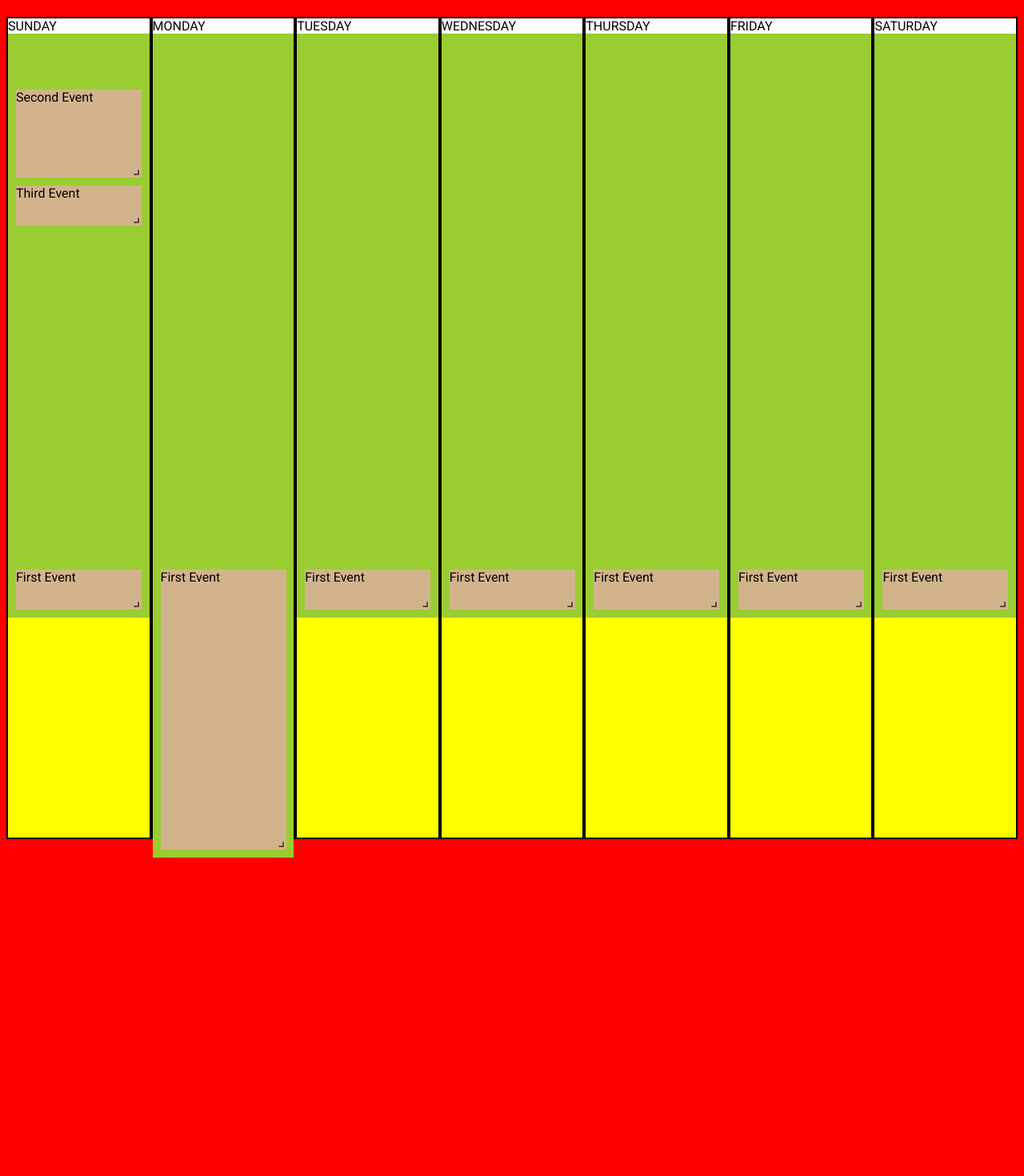
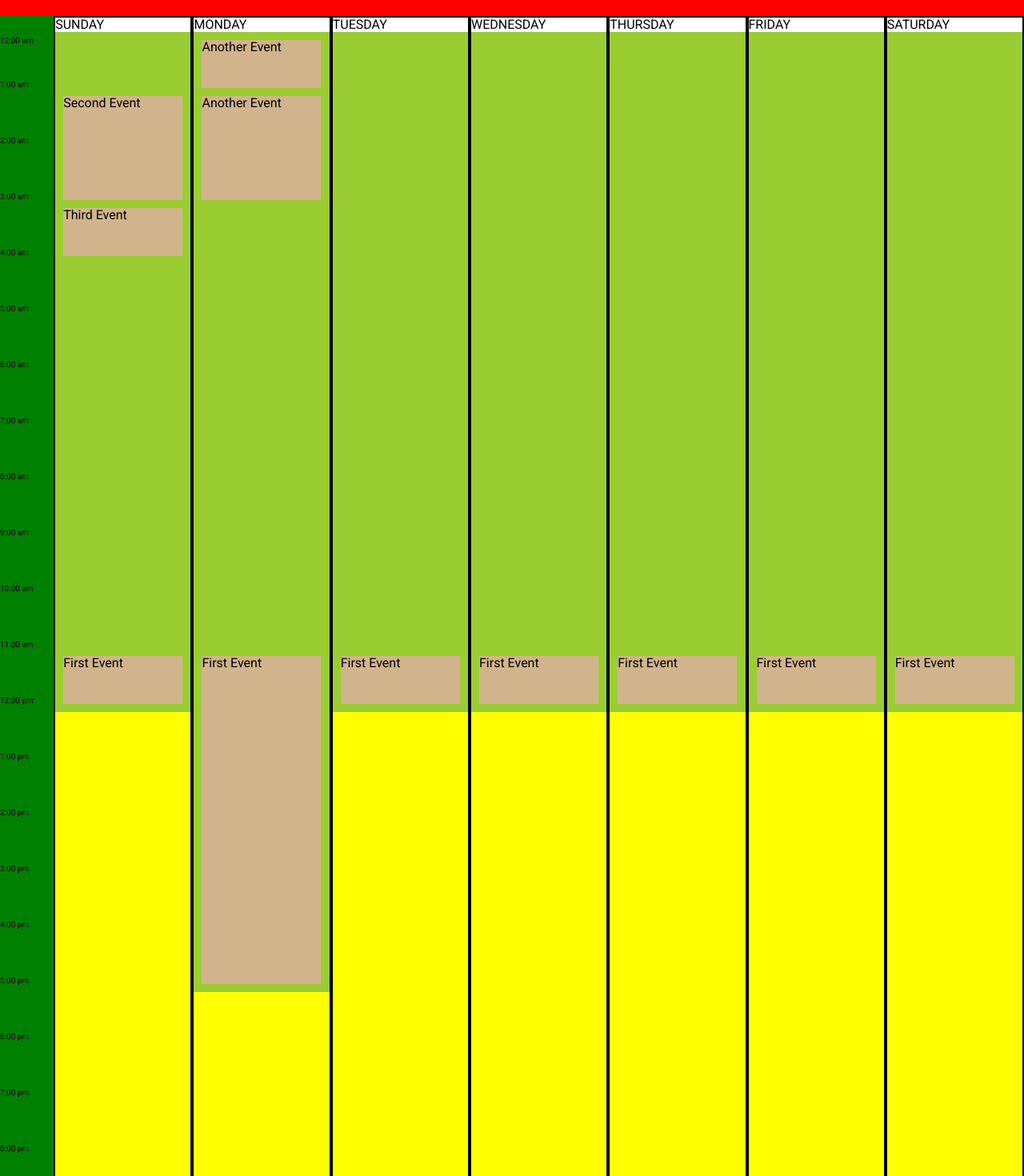
Before and after one commit to himanshuc3/LiveTable, a React (Create React App) app in the folder client/: page /timetable in a window 1280 px wide. Shown: the part 60-1530 px from the top of the page at 80% size. Before the commit the page ends 1132 px from the top, so only its background shows below. Built offline with nearby package versions, Linux system fonts and the light colour scheme.

Commit message:
Tiny bit better table

```diff
--- a/client/package.json
+++ b/client/package.json
@@ -13,5 +13,8 @@
     "build": "react-scripts build",
     "test": "react-scripts test --env=jsdom",
     "eject": "react-scripts eject"
+  },
+  "devDependencies": {
+    "react-modal": "3.4.4"
   }
 }
--- a/client/public/index.html
+++ b/client/public/index.html
@@ -8,6 +8,7 @@
       manifest.json provides metadata used when your web app is added to the
       homescreen on Android. See https://developers.google.com/web/fundamentals/engage-and-retain/web-app-manifest/
     -->
+    <link rel="stylesheet" href="https://cdnjs.cloudflare.com/ajax/libs/normalize/8.0.0/normalize.min.css">
     <link href="https://fonts.googleapis.com/css?family=Roboto:300i,400,400i" rel="stylesheet">
     <link rel="manifest" href="%PUBLIC_URL%/manifest.json">
     <link rel="shortcut icon" href="%PUBLIC_URL%/favicon.ico">
--- a/client/src/components/App.js
+++ b/client/src/components/App.js
@@ -25,6 +25,16 @@ class App extends Component {
         }
       ],
       "MONDAY":[
+        {
+          "eventName": "Another Event",
+          "startTime":0,
+          "endTime": 1,
+        },
+        {
+          "eventName": "Another Event",
+          "startTime":0,
+          "endTime": 2,
+        },
         {
           "eventName": "First Event",
           "startTime":11,
--- a/client/src/components/EventsContainer.js
+++ b/client/src/components/EventsContainer.js
@@ -1,5 +1,6 @@
 import React, { Component } from 'react';
 import GridTiles from './GridTiles';
+require('../styles/events_container.css');
 
 export default class EventsContainer extends Component {
     render() {
--- a/client/src/components/GridTiles.js
+++ b/client/src/components/GridTiles.js
@@ -14,7 +14,7 @@ export default class GridTiles extends Component {
           i: index.toString(),
           x: 0,
           y: obj.startTime,
-          w: 2,
+          w: 1,
           h: obj.endTime - obj.startTime
         }
       });
@@ -30,9 +30,12 @@ export default class GridTiles extends Component {
           className="layout grid"
           layout={layout}
           cols={1}
-          rowHeight={50}
+          rows={24}
+          rowHeight={60}
           width={1200}
           verticalCompact = {false}
+          isDraggable = {false}
+          isResizable = {false}
         >
           {renderTile}
         </ReactGridLayout>
--- /dev/null
+++ b/client/src/components/SideDayTimeBar.js
@@ -0,0 +1,37 @@
+import React, { Component } from 'react';
+require('../styles/side_day_time_bar.css');
+
+export default class SideDayTimeBar extends Component {
+
+    render() {
+
+        return(
+            <div className="side_time_container">
+                <p>12:00 am</p>
+                <p>1:00 am</p>
+                <p>2:00 am</p>
+                <p>3:00 am</p>
+                <p>4:00 am</p>
+                <p>5:00 am</p>
+                <p>6:00 am</p>
+                <p>7:00 am</p>
+                <p>8:00 am</p>
+                <p>9:00 am</p>
+                <p>10:00 am</p>
+                <p>11:00 am</p>
+                <p>12:00 pm</p>
+                <p>1:00 pm</p>
+                <p>2:00 pm</p>
+                <p>3:00 pm</p>
+                <p>4:00 pm</p>
+                <p>5:00 pm</p>
+                <p>6:00 pm</p>
+                <p>7:00 pm</p>
+                <p>8:00 pm</p>
+                <p>9:00 pm</p>
+                <p>10:00 pm</p>
+                <p>11:00 pm</p>
+            </div>
+        );
+    }
+}
--- a/client/src/components/WeekContainer.js
+++ b/client/src/components/WeekContainer.js
@@ -1,5 +1,6 @@
 import React, { Component } from 'react';
 import EventsContainer from './EventsContainer';
+import SideDayTimeBar from './SideDayTimeBar'
 require('../styles/week_container.css');
 
 export default class WeekContainer extends Component {
@@ -9,16 +10,16 @@ export default class WeekContainer extends Component {
         let daysOfWeek = ["SUNDAY", "MONDAY", "TUESDAY", "WEDNESDAY", "THURSDAY", "FRIDAY", "SATURDAY"];
         let renderDayContainer = daysOfWeek.map(day => {
             return (
-                <div class="day_container">
-                    <div className="day">{day}</div>
-                    <EventsContainer eventsArray={this.props.timetable[day]} />
-                    {/* {this.props.timetable["SUNDAY"]} */}
-                </div>
+                    <div class="day_container">
+                        <div className="day">{day}</div>
+                        <EventsContainer eventsArray={this.props.timetable[day]} />
+                    </div>
             );
         });
 
         return(
             <div className="week_container">
+                <SideDayTimeBar />
                 {renderDayContainer}
             </div>
         );
--- a/client/src/styles/main.css
+++ b/client/src/styles/main.css
@@ -1,3 +1,6 @@
+*{
+    box-sizing: border-box;
+}
 body{
     background: red;
     font-family: 'Roboto';
--- /dev/null
+++ b/client/src/styles/side_day_time_bar.css
@@ -0,0 +1,13 @@
+.side_time_container{
+    width: 100px;
+    float: left;
+}
+
+.side_time_container p:nth-child(1){
+    padding-top: 15px;
+}
+
+.side_time_container p{
+    height: 60px;
+    font-size: 10px;
+}
--- a/client/src/styles/week_container.css
+++ b/client/src/styles/week_container.css
@@ -1,15 +1,17 @@
 .week_container{
+    display: flex;
     width:100%;
-    height:80vw;
+    /* height:80vw; */
     background: green;
-    display: flex;
+    overflow: scroll;
 }
 
 .day_container{
-    height: 100%;
+    /* height: 100%; */
     width: 20%;
     background: yellow;
     border:2px solid black;
+    float: left;
 }
 
 .day{
```
Also changed, not shown: client/assets/design/timetable.png (added), 1 other file (tests, documents, lock files or other folders).
